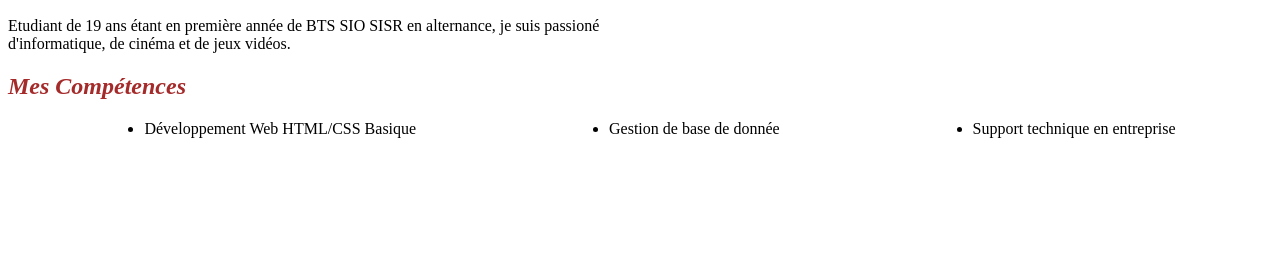
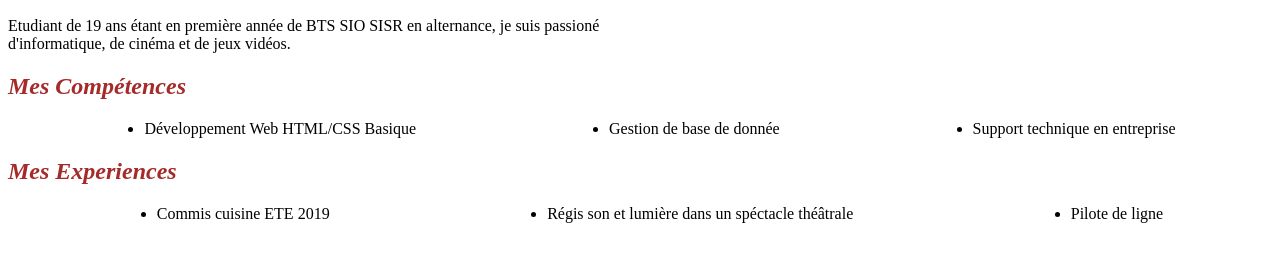
Before and after one commit to NoodlzGH/cv-git, a plain HTML site: page index.html in a window 1280 px wide. Shown: the part 261-522 px from the top of the page. Drawn offline with Linux system fonts and the light colour scheme.

Commit message:
Feature experiences added

```diff
--- a/index.html
+++ b/index.html
@@ -18,6 +18,12 @@
             <li>Gestion de base de donnée</li>
             <li>Support technique en entreprise</li>
         </ul>
+        <h2>Mes Experiences</h2>
+        <ul>
+            <li>Commis cuisine ETE 2019</li>
+            <li>Régis son et lumière dans un spéctacle théâtrale</li>
+            <li>Pilote de ligne</li>
+        </ul>
 
 
 
```
